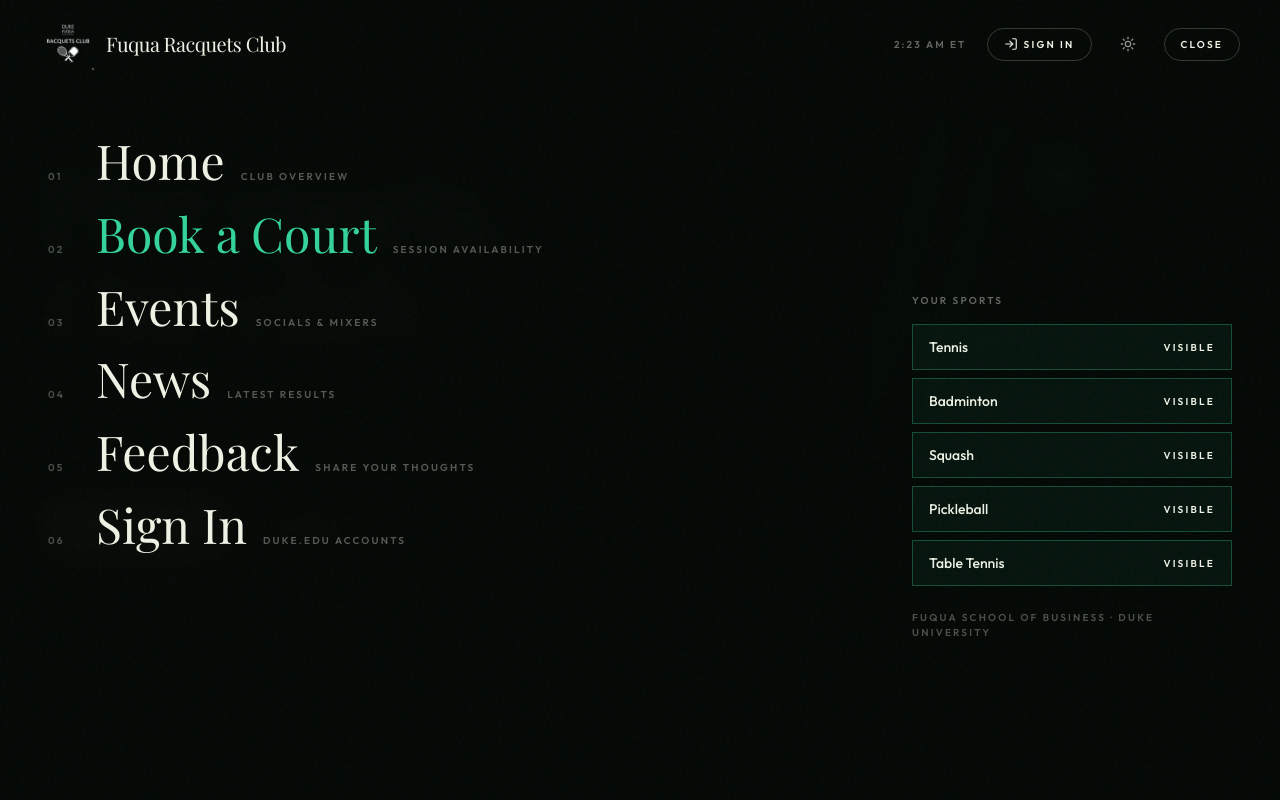
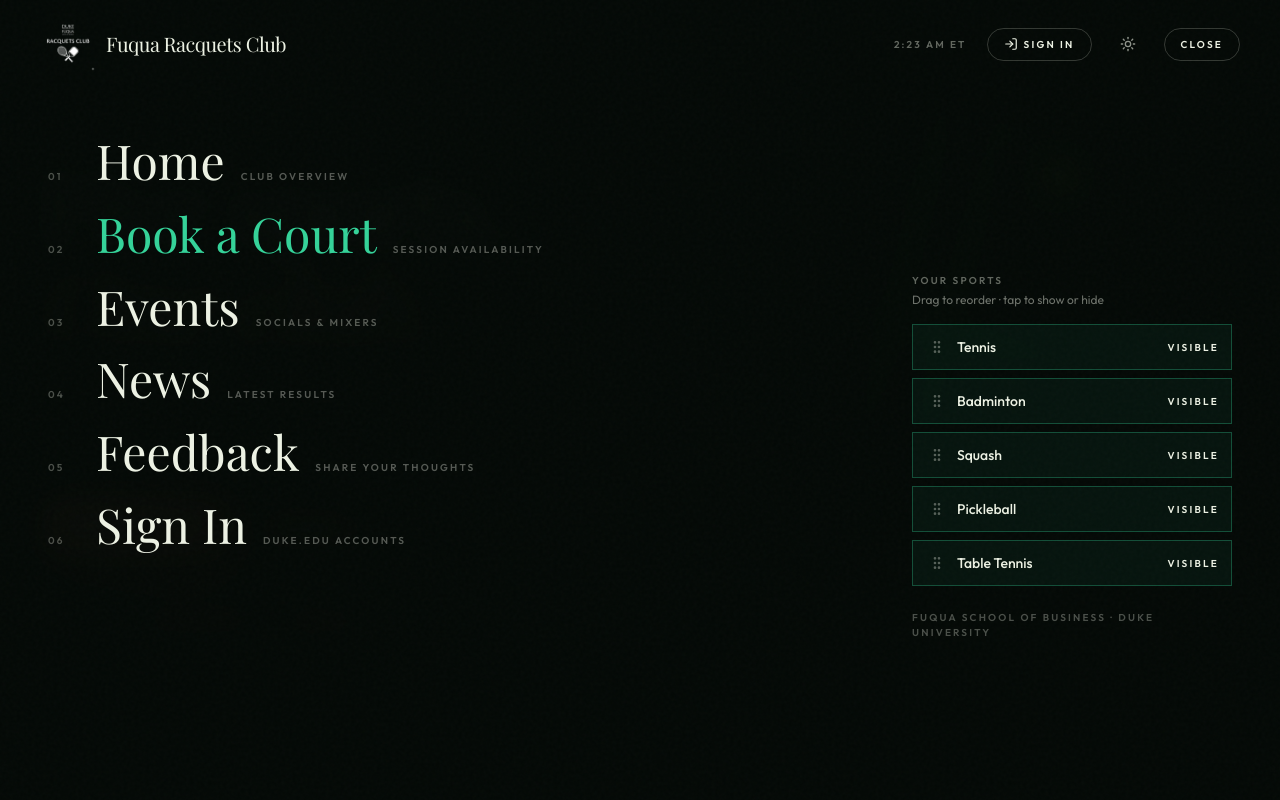
Before and after one commit to rdso323/Racquets-Club-Website, a React (Vite) app: page / in a window 1280 px wide. Both pictures are taken after a click on the button "MENU". Shown: the top 800 px of the page. Built offline with nearby package versions, Linux system fonts and the light colour scheme; no server answers; the database is empty; a web font is replaced by a local one.

Commit message:
Inline sport tab reordering in menu overlay
Drag handles on each sport row in the menu; changes save immediately.
Removes the separate Reorder sports settings modal flow.

```diff
--- a/src/App.tsx
+++ b/src/App.tsx
@@ -9,7 +9,6 @@ import TopBar from './components/system/TopBar';
 import MenuOverlay from './components/system/MenuOverlay';
 import PointerSurface from './components/system/PointerSurface';
 import FeedbackModal from './components/layout/FeedbackModal';
-import SettingsModal from './components/layout/SettingsModal';
 import { usePointerVars } from './hooks/usePointerVars';
 import { usePrefersReducedMotion } from './hooks/usePrefersReducedMotion';
 import Home from './pages/Home';
@@ -60,7 +59,7 @@ const ScrollReset = () => {
 
 const AppRoutes = () => {
     const { user, loading } = useAuth();
-    const { feedbackOpen, closeFeedback, settingsOpen, closeSettings } = useUI();
+    const { feedbackOpen, closeFeedback } = useUI();
 
     return (
         <>
@@ -84,7 +83,6 @@ const AppRoutes = () => {
                 />
             </Routes>
             <FeedbackModal isOpen={feedbackOpen} onClose={closeFeedback} />
-            <SettingsModal isOpen={settingsOpen} onClose={closeSettings} />
         </>
     );
 };
--- a/src/components/system/MenuOverlay.tsx
+++ b/src/components/system/MenuOverlay.tsx
@@ -1,18 +1,22 @@
-import { useEffect } from 'react';
-import { motion, AnimatePresence } from 'framer-motion';
+import { useEffect, useState } from 'react';
+import { motion, AnimatePresence, Reorder } from 'framer-motion';
 import { useLocation, useNavigate } from 'react-router-dom';
 import { useLenis } from 'lenis/react';
-import { useAuth } from '../../contexts/AuthContext';
+import { useAuth, type TabPreference } from '../../contexts/AuthContext';
 import { useUI } from './UIProvider';
-import { SPORTS } from '../../lib/sports';
-import { GripVertical } from 'lucide-react';
+import SortableSportTabRow from './SortableSportTabRow';
 
 const MenuOverlay = () => {
     const { user, isAdmin, signOut, tabPreferences, updateTabPreferences } = useAuth();
-    const { menuOpen, setMenuOpen, openFeedback, openSettings } = useUI();
+    const { menuOpen, setMenuOpen, openFeedback } = useUI();
+    const [localTabs, setLocalTabs] = useState<TabPreference[]>(tabPreferences);
     const location = useLocation();
     const navigate = useNavigate();
     const lenis = useLenis();
+
+    useEffect(() => {
+        if (menuOpen) setLocalTabs(tabPreferences);
+    }, [menuOpen, tabPreferences]);
 
     useEffect(() => {
         if (!menuOpen) return;
@@ -45,11 +49,19 @@ const MenuOverlay = () => {
 
     const goTo = (path: string) => closeAnd(() => navigate(path));
 
+    const persistTabs = (next: TabPreference[]) => {
+        setLocalTabs(next);
+        if (next.some((t) => t.visible)) updateTabPreferences(next);
+    };
+
     const toggleSport = (id: string) => {
-        const next = tabPreferences.map((t) =>
-            t.id === id ? { ...t, visible: !t.visible } : t,
+        persistTabs(
+            localTabs.map((t) => (t.id === id ? { ...t, visible: !t.visible } : t)),
         );
-        if (next.some((t) => t.visible)) updateTabPreferences(next);
+    };
+
+    const handleReorder = (next: TabPreference[]) => {
+        persistTabs(next);
     };
 
     const baseItems = [
@@ -111,41 +123,24 @@ const MenuOverlay = () => {
 
                         {/* Your sports — right on desktop, below nav on mobile */}
                         <aside className="mt-12 w-full shrink-0 md:mt-0 md:w-auto md:max-w-xs md:self-end">
-                            <p className="hud-label mb-4 text-gray-400 dark:text-chalk/40">Your sports</p>
-                            <div className="flex flex-col gap-2">
-                                {tabPreferences.map((tab) => {
-                                    const sport = SPORTS.find((s) => s === tab.id);
-                                    if (!sport) return null;
-                                    return (
-                                        <button
-                                            key={tab.id}
-                                            onClick={() => toggleSport(tab.id)}
-                                            data-cursor
-                                            className={`flex items-center justify-between border px-4 py-3 text-left transition-colors ${
-                                                tab.visible
-                                                    ? 'border-emerald-500/30 bg-emerald-500/5 text-gray-900 dark:border-court-accent/30 dark:bg-court-accent/5 dark:text-chalk'
-                                                    : 'border-gray-200 text-gray-400 hover:border-gray-300 dark:border-chalk/10 dark:text-chalk/40 dark:hover:border-chalk/20'
-                                            }`}
-                                        >
-                                            <span className="text-sm font-medium">{tab.id}</span>
-                                            <span className="hud-label text-[9px]">
-                                                {tab.visible ? 'Visible' : 'Hidden'}
-                                            </span>
-                                        </button>
-                                    );
-                                })}
-                            </div>
-                            {user && (
-                                <button
-                                    type="button"
-                                    onClick={() => closeAnd(openSettings)}
-                                    data-cursor
-                                    className="mt-4 flex w-full items-center justify-center gap-2 border border-gray-200 px-4 py-2.5 text-sm font-medium text-gray-600 transition-colors hover:border-wimbledon-navy/30 hover:text-wimbledon-navy dark:border-chalk/10 dark:text-chalk/60 dark:hover:border-chalk/25 dark:hover:text-chalk"
-                                >
-                                    <GripVertical className="h-4 w-4" />
-                                    Reorder sports
-                                </button>
-                            )}
+                            <p className="hud-label mb-1 text-gray-400 dark:text-chalk/40">Your sports</p>
+                            <p className="mb-4 text-xs text-gray-500 dark:text-chalk/45">
+                                Drag to reorder · tap to show or hide
+                            </p>
+                            <Reorder.Group
+                                axis="y"
+                                values={localTabs}
+                                onReorder={handleReorder}
+                                className="flex flex-col gap-2"
+                            >
+                                {localTabs.map((tab) => (
+                                    <SortableSportTabRow
+                                        key={tab.id}
+                                        tab={tab}
+                                        onToggleVisibility={() => toggleSport(tab.id)}
+                                    />
+                                ))}
+                            </Reorder.Group>
                             <p className="mt-6 hud-label text-gray-400 dark:text-chalk/30">
                                 Fuqua School of Business · Duke University
                             </p>
--- /dev/null
+++ b/src/components/system/SortableSportTabRow.tsx
@@ -0,0 +1,81 @@
+import { memo, useCallback, useState } from 'react';
+import { Reorder, useDragControls } from 'framer-motion';
+import type { TabPreference } from '../../contexts/AuthContext';
+import { GripVertical } from 'lucide-react';
+
+const LAYOUT_TRANSITION = { type: 'spring' as const, stiffness: 900, damping: 50, mass: 0.4 };
+const DRAG_TRANSITION = { power: 0.05, timeConstant: 60 };
+
+interface SortableSportTabRowProps {
+    tab: TabPreference;
+    onToggleVisibility: () => void;
+}
+
+const SortableSportTabRow = memo(({ tab, onToggleVisibility }: SortableSportTabRowProps) => {
+    const dragControls = useDragControls();
+    const [isDragging, setIsDragging] = useState(false);
+
+    const handleGripPointerDown = useCallback(
+        (e: React.PointerEvent<HTMLButtonElement>) => {
+            e.preventDefault();
+            e.stopPropagation();
+            dragControls.start(e);
+        },
+        [dragControls],
+    );
+
+    return (
+        <Reorder.Item
+            value={tab}
+            dragListener={false}
+            dragControls={dragControls}
+            dragTransition={DRAG_TRANSITION}
+            layout="position"
+            onDragStart={() => setIsDragging(true)}
+            onDragEnd={() => setIsDragging(false)}
+            className={`flex list-none select-none items-center gap-2 border px-3 py-2.5 transition-shadow duration-100 ${
+                isDragging
+                    ? 'z-50 border-wimbledon-navy/30 bg-white shadow-md dark:border-court-accent/40 dark:bg-carbon'
+                    : tab.visible
+                      ? 'border-emerald-500/30 bg-emerald-500/5 dark:border-court-accent/30 dark:bg-court-accent/5'
+                      : 'border-gray-200 opacity-70 dark:border-chalk/10'
+            }`}
+            style={{ touchAction: 'none' }}
+            transition={LAYOUT_TRANSITION}
+        >
+            <button
+                type="button"
+                tabIndex={-1}
+                onPointerDown={handleGripPointerDown}
+                className="cursor-grab touch-none rounded p-1 text-gray-400 outline-none hover:text-gray-700 active:cursor-grabbing dark:text-chalk/35 dark:hover:text-chalk/70"
+                title="Drag to reorder"
+                aria-label={`Drag to reorder ${tab.id}`}
+            >
+                <GripVertical className="pointer-events-none h-4 w-4" />
+            </button>
+            <button
+                type="button"
+                onClick={onToggleVisibility}
+                data-cursor
+                className="flex min-w-0 flex-1 items-center justify-between text-left"
+            >
+                <span
+                    className={`truncate text-sm font-medium ${
+                        tab.visible
+                            ? 'text-gray-900 dark:text-chalk'
+                            : 'text-gray-400 line-through dark:text-chalk/40'
+                    }`}
+                >
+                    {tab.id}
+                </span>
+                <span className="hud-label ml-3 shrink-0 text-[9px]">
+                    {tab.visible ? 'Visible' : 'Hidden'}
+                </span>
+            </button>
+        </Reorder.Item>
+    );
+});
+
+SortableSportTabRow.displayName = 'SortableSportTabRow';
+
+export default SortableSportTabRow;
--- a/src/components/system/UIProvider.tsx
+++ b/src/components/system/UIProvider.tsx
@@ -6,9 +6,6 @@ interface UIContextValue {
     feedbackOpen: boolean;
     openFeedback: () => void;
     closeFeedback: () => void;
-    settingsOpen: boolean;
-    openSettings: () => void;
-    closeSettings: () => void;
 }
 
 const UIContext = createContext<UIContextValue | null>(null);
@@ -16,7 +13,6 @@ const UIContext = createContext<UIContextValue | null>(null);
 export const UIProvider = ({ children }: { children: ReactNode }) => {
     const [menuOpen, setMenuOpen] = useState(false);
     const [feedbackOpen, setFeedbackOpen] = useState(false);
-    const [settingsOpen, setSettingsOpen] = useState(false);
 
     return (
         <UIContext.Provider
@@ -26,9 +22,6 @@ export const UIProvider = ({ children }: { children: ReactNode }) => {
                 feedbackOpen,
                 openFeedback: () => setFeedbackOpen(true),
                 closeFeedback: () => setFeedbackOpen(false),
-                settingsOpen,
-                openSettings: () => setSettingsOpen(true),
-                closeSettings: () => setSettingsOpen(false),
             }}
         >
             {children}
```
